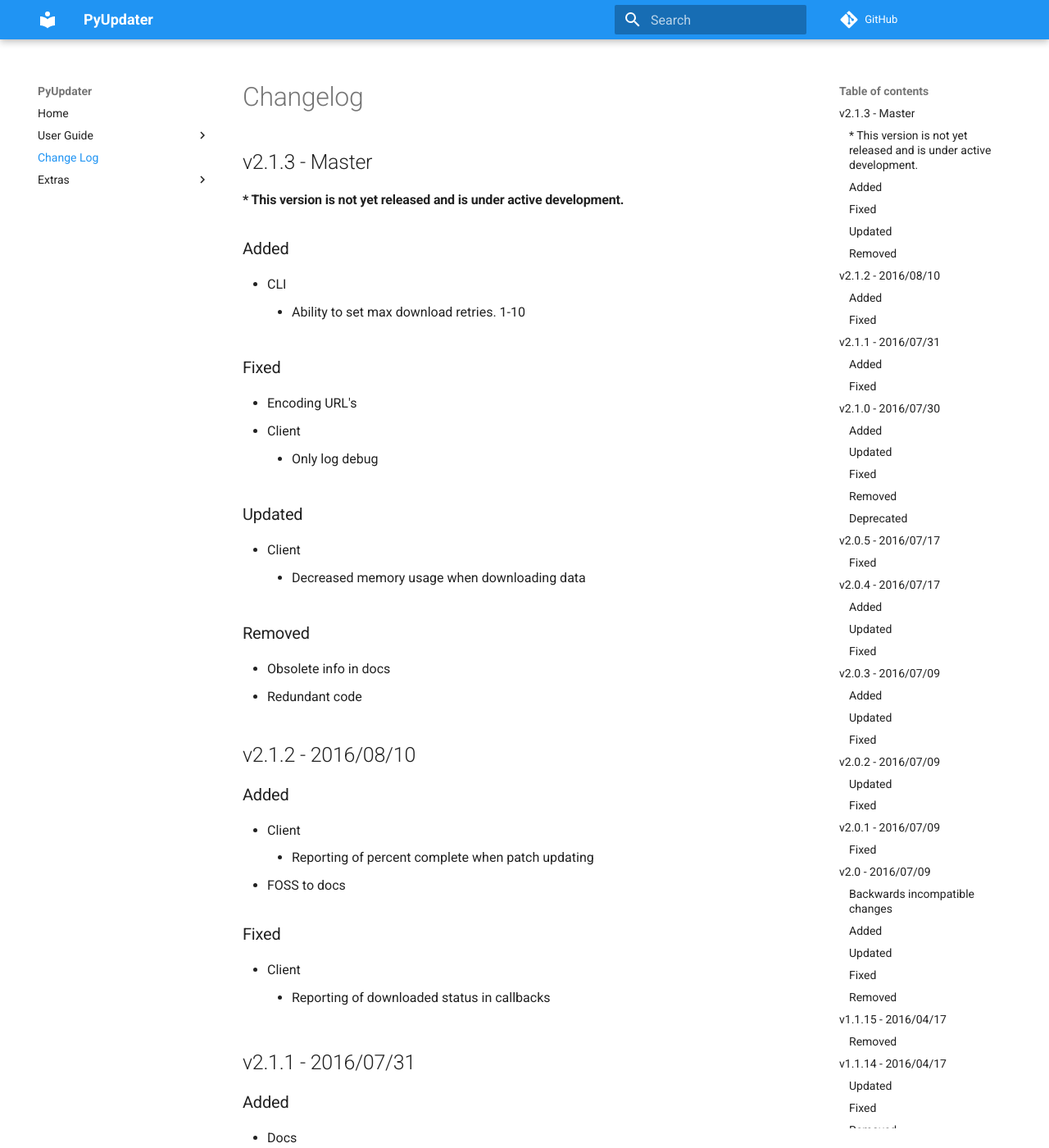
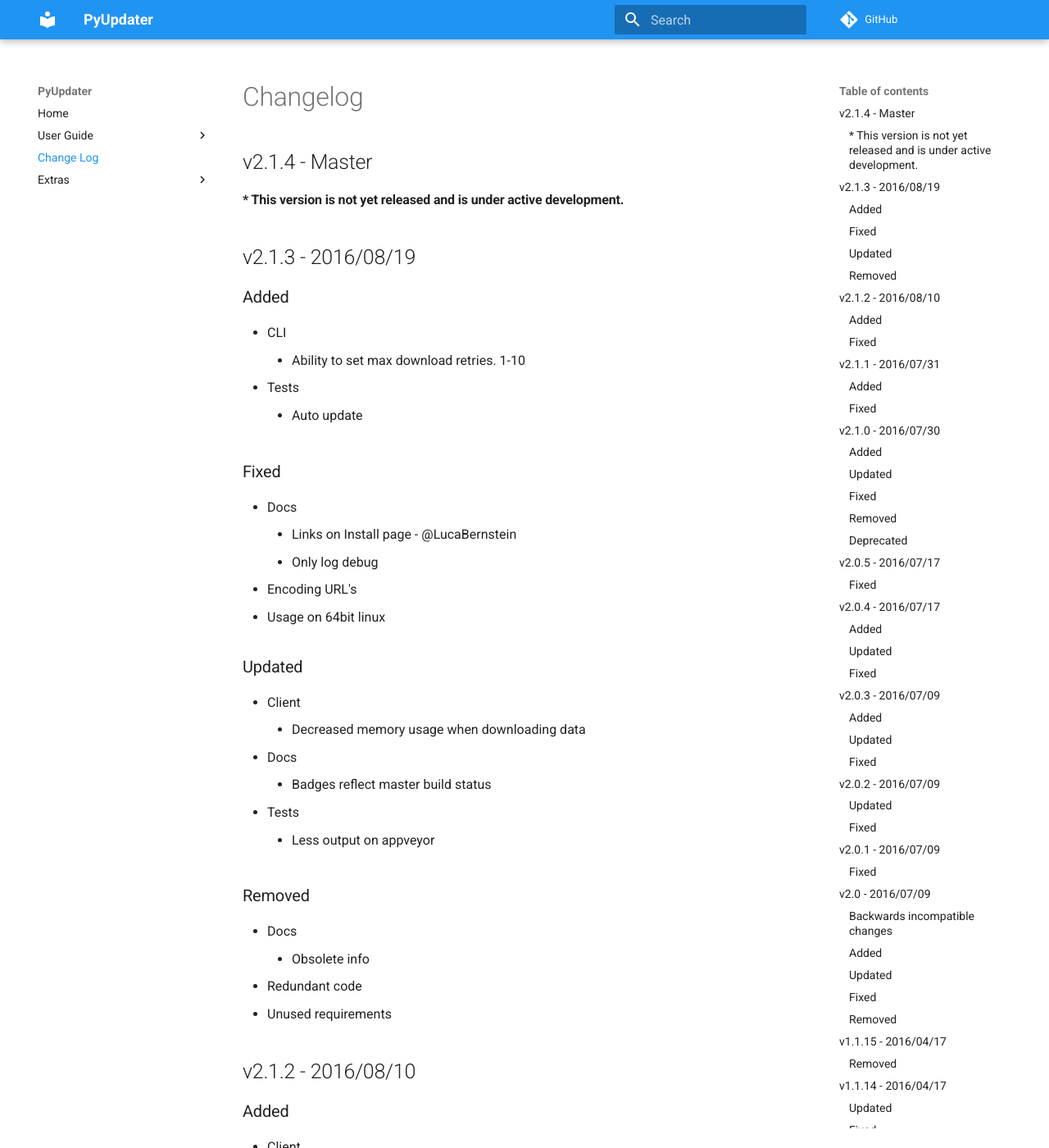
Before and after one commit to Digital-Sapphire/PyUpdater, an MkDocs documentation site: the page built from docs/changelog.md, in a window 1280 px wide and 1400 px high. Shown: the whole window at 82% size. Built offline with MkDocs 1.6.1 and Material for MkDocs 9.7.7, drawn with Linux system fonts in a browser that asks for light colours; comment, search, counter and statistics services are not loaded; old or Windows-style settings are respelled for this version of MkDocs.

Commit message:
RTM
Updated changelog

```diff
--- a/docs/changelog.md
+++ b/docs/changelog.md
@@ -1,28 +1,41 @@
 # Changelog
 
-## v2.1.3 - Master
+## v2.1.4 - Master
 ####* This version is not yet released and is under active development.
+
+
+## v2.1.3 - 2016/08/19
 
 ###Added
 
   - CLI
     - Ability to set max download retries. 1-10
+  - Tests
+    - Auto update
 
 ###Fixed
 
+  - Docs
+    - Links on Install page - @LucaBernstein
+    - Only log debug
   - Encoding URL's
-  - Client
-    - Only log debug
+  - Usage on 64bit linux
 
 ###Updated
 
   - Client
     - Decreased memory usage when downloading data
+  - Docs
+    - Badges reflect master build status
+  - Tests
+    - Less output on appveyor
 
 ###Removed
 
-  - Obsolete info in docs
+  - Docs
+    - Obsolete info
   - Redundant code
+  - Unused requirements
 
 
 ## v2.1.2 - 2016/08/10
--- a/requirements.txt
+++ b/requirements.txt
@@ -3,6 +3,7 @@
 certifi
 dsdev-utils >= 0.9.0
 ed25519 == 1.4
+pyinstaller >= 3.0
 six == 1.10.0
 stevedore
 urllib3 == 1.16
```
Also changed, not shown: 1 other file.
